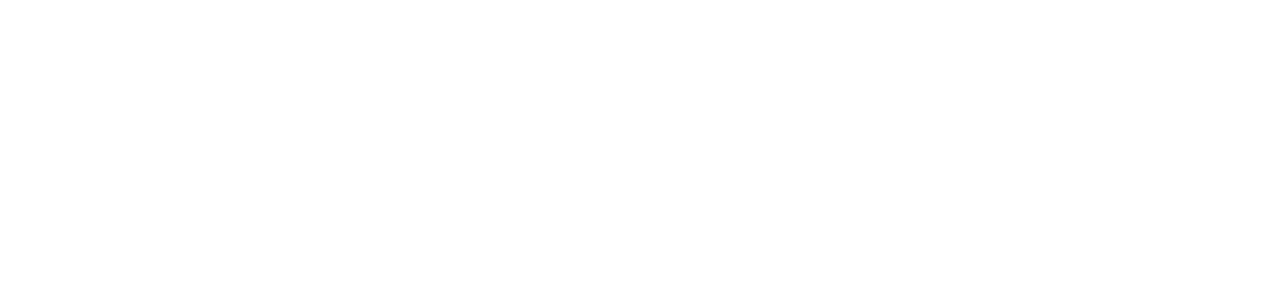
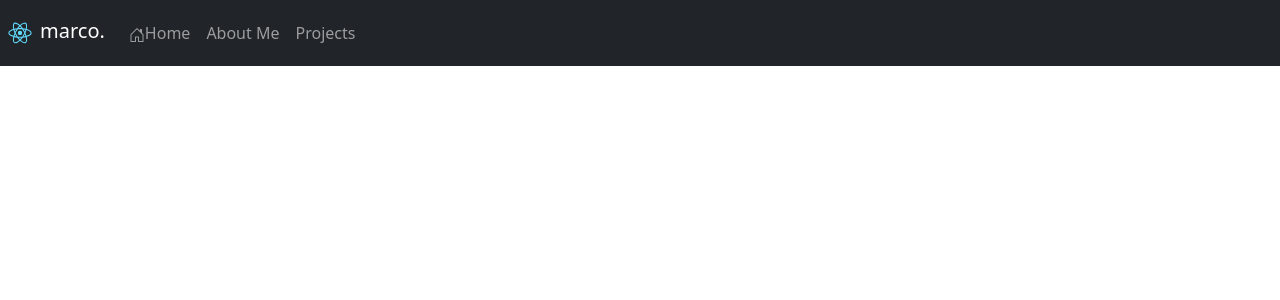
Before and after one commit to mshifflette/marco-portfolio, a React (Create React App) app: page / in a window 1280 px wide. Shown: the top 300 px of the page. Built offline with nearby package versions, Linux system fonts and the light colour scheme.

Commit message:
adding navbar

```diff
--- a/package.json
+++ b/package.json
@@ -6,8 +6,12 @@
     "@testing-library/jest-dom": "^5.15.0",
     "@testing-library/react": "^11.2.7",
     "@testing-library/user-event": "^12.8.3",
+    "bootstrap": "^5.1.3",
+    "express": "^4.17.1",
     "react": "^17.0.2",
+    "react-bootstrap": "^2.0.2",
     "react-dom": "^17.0.2",
+    "react-icons": "^4.3.1",
     "react-scripts": "4.0.3",
     "web-vitals": "^1.1.2"
   },
--- a/src/App.css
+++ b/src/App.css
@@ -1,38 +1,3 @@
-.App {
-  text-align: center;
+.bg-navColor{
+  background-color: crimson;
 }
-
-.App-logo {
-  height: 40vmin;
-  pointer-events: none;
-}
-
-@media (prefers-reduced-motion: no-preference) {
-  .App-logo {
-    animation: App-logo-spin infinite 20s linear;
-  }
-}
-
-.App-header {
-  background-color: #282c34;
-  min-height: 100vh;
-  display: flex;
-  flex-direction: column;
-  align-items: center;
-  justify-content: center;
-  font-size: calc(10px + 2vmin);
-  color: white;
-}
-
-.App-link {
-  color: #61dafb;
-}
-
-@keyframes App-logo-spin {
-  from {
-    transform: rotate(0deg);
-  }
-  to {
-    transform: rotate(360deg);
-  }
-}
--- a/src/App.js
+++ b/src/App.js
@@ -1,11 +1,14 @@
 
+import React, { useState, useEffect } from "react";
 import './App.css';
+import 'bootstrap/dist/css/bootstrap.css'
+import Navbar from "./components/Navbar"
 
 function App() {
   return (
-    <>
-    <h1></h1>
-    </>
+      <div>
+    <Navbar/>
+    </div>
   );
 }
 
--- /dev/null
+++ b/src/components/Navbar.js
@@ -0,0 +1,33 @@
+
+
+import React, { useState, useEffect } from "react";
+import logo from '../assets/logo.svg'
+import 'bootstrap/dist/css/bootstrap.css'
+import { Nav, Navbar} from 'react-bootstrap'
+import {BsHouseDoor} from 'react-icons/bs'
+
+function NavBar() {
+ return(
+     <>
+    <Navbar bg='dark' variant='dark'
+    sticky='top' expand='md' collapseOnSelect>
+      <Navbar.Brand>
+        <img src={logo} width="40px" height="40px"/>
+        marco.
+      </Navbar.Brand>
+
+      <Navbar.Toggle/>
+      <Navbar.Collapse>
+        <Nav>
+        <Nav.Link href= 'Home'><BsHouseDoor/>Home</Nav.Link>
+        <Nav.Link href= 'About'>About Me</Nav.Link>
+        <Nav.Link href= 'Projects'>Projects</Nav.Link>
+        </Nav>
+      </Navbar.Collapse>
+
+    </Navbar>
+    </>
+    );
+    }
+
+    export default NavBar;
```
Also changed, not shown: server.js (added, +20 -0 lines), src/assets/logo.svg (renamed from src/logo.svg), 1 other file (tests, documents, lock files or other folders).
